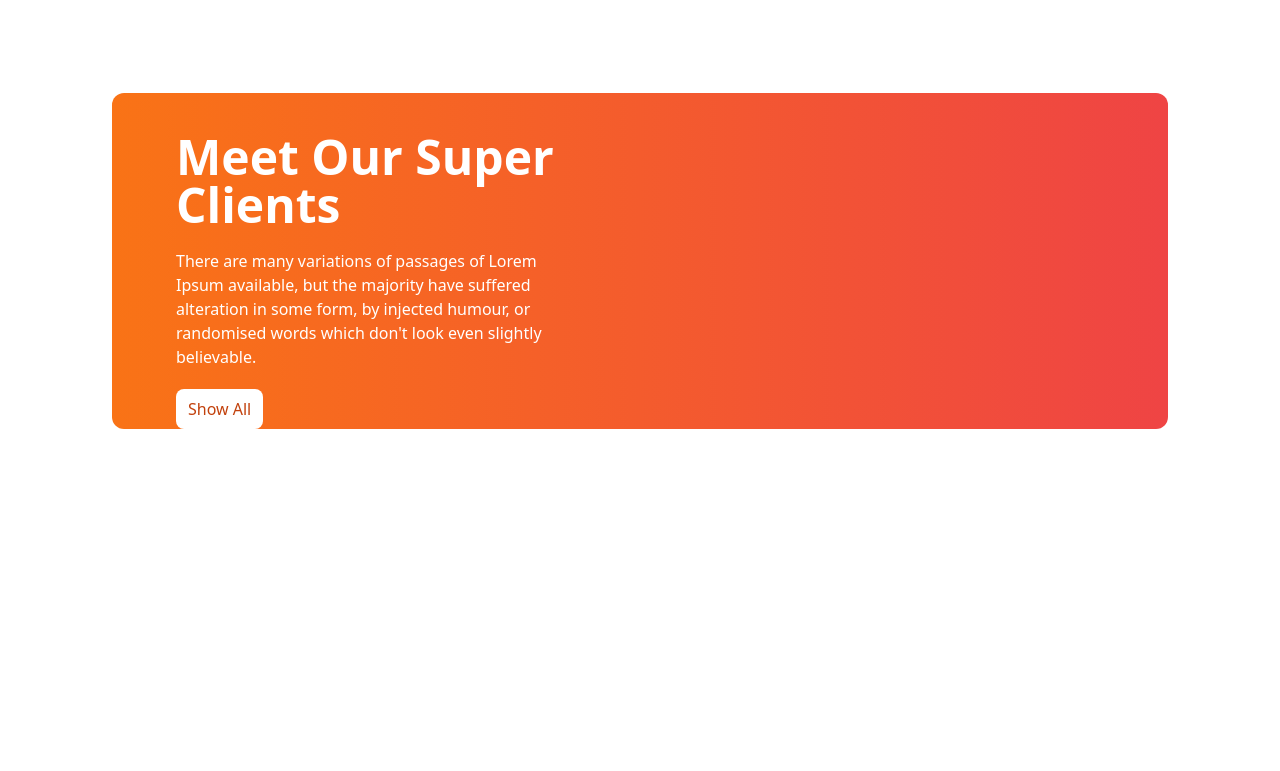
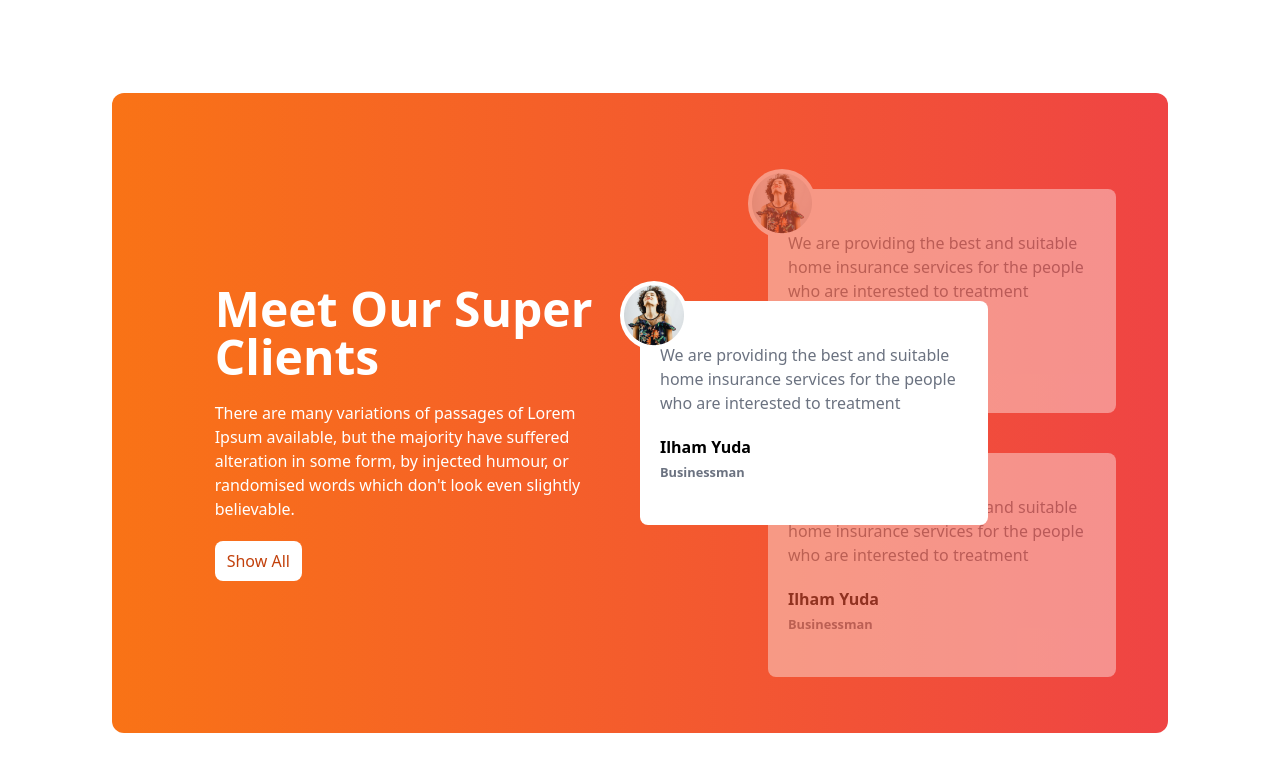
Before and after one commit to Farhan41229/Tea-House, a plain HTML site: page index.html in a window 1280 px wide. Shown: the part 1659-2430 px from the top of the page. Before the commit the page ends 2184 px from the top, so only its background shows below. Drawn offline with nearby package versions, Linux system fonts and the light colour scheme.

Commit message:
Review Section Done

```diff
--- a/index.html
+++ b/index.html
@@ -55,7 +55,7 @@
           <div><img src="./images/banner.png" alt="" /></div>
           <!-- Card -->
           <div
-            class="flex items-center bg-white shadow-md p-2 md:px-10 lg:py-4 rounded-lg absolute top-36 md:top-40 lg:top-44"
+            class="flex items-center bg-white shadow-md p-2 md:px-10 lg:py-4 rounded-lg absolute top-36 md:top-40 lg:top-44 xl:top-56"
           >
             <!-- Icon -->
             <div><i class="fa-solid fa-star" style="color: #ffd43b"></i></div>
@@ -176,19 +176,75 @@
           class="bg-gradient-to-r from-orange-500 to-red-500 rounded-xl grid grid-cols-1 md:grid-cols-2 text-white px-7 md:px-16"
         >
           <!-- Text section -->
+          <div class="flex justify-center items-center">
             <div class="w-5/6">
-            <h1 class="text-5xl font-bold mb-5 mt-10">Meet Our Super Clients</h1>
+              <h1 class="text-5xl font-bold mb-5 mt-10">
+                Meet Our Super Clients
+              </h1>
               <p class="mb-5">
                 There are many variations of passages of Lorem Ipsum available,
                 but the majority have suffered alteration in some form, by
                 injected humour, or randomised words which don't look even
                 slightly believable.
               </p>
-            <button class="bg-white text-orange-700 px-3 py-2 rounded-lg">Show All</button>
+              <button class="bg-white text-orange-700 px-3 py-2 rounded-lg">
+                Show All
+              </button>
             </div>
-          <!-- Reviews Section -->
+          </div>
+          <!-- Reviews Card  Section -->
           <div class="relative py-24">
+            <!-- Middle Card -->
+            <div class="absolute z-10 top-44 md:top-52">
+              <div
+                class="h-56 w-full md:w-3/4 bg-white text-black rounded-lg flex items-center p-2 lg:px-5"
+              >
+                <div class="absolute -top-5 -left-5 bg-white rounded-full">
+                  <img class="p-1" src="./images/client.png" alt="" />
+                </div>
+                <div>
+                  <p class="text-gray-500 lg:mb-5">
+                    We are providing the best and suitable home insurance
+                    services for the people who are interested to treatment
+                  </p>
+                  <h1 class="font-bold">Ilham Yuda</h1>
+                  <small class="font-bold text-gray-500">Businessman</small>
+                </div>
+              </div>
+            </div>
             <!-- top card -->
+            <div
+              class="relative h-56 w-full md:w-3/4 bg-white text-black rounded-lg flex items-center px-5 opacity-40 left-8 md:left-32"
+            >
+              <div class="absolute -top-5 -left-5 bg-white rounded-full">
+                <img class="p-1" src="./images/client.png" alt="" />
+              </div>
+              <div>
+                <p class="text-gray-500 mb-5">
+                  We are providing the best and suitable home insurance services
+                  for the people who are interested to treatment
+                </p>
+                <h1 class="font-bold">Ilham Yuda</h1>
+                <small class="font-bold text-gray-500">Businessman</small>
+              </div>
+            </div>
+            <!-- Bottom Card -->
+            <div
+              class="relative top-10 h-56 w-full left-8 md:left-32 md:w-3/4 bg-white text-black rounded-lg flex items-center px-5 opacity-40"
+            >
+              <div class="absolute -top-5 -left-5 bg-white rounded-full">
+                <img class="p-1" src="./images/client.png" alt="" />
+              </div>
+              <div>
+                <p class="text-gray-500 mb-5">
+                  We are providing the best and suitable home insurance services
+                  for the people who are interested to treatment
+                </p>
+                <h1 class="font-bold">Ilham Yuda</h1>
+                <small class="font-bold text-gray-500">Businessman</small>
+              </div>
+            </div>
+            <!--  -->
           </div>
         </div>
       </section>
```
Lines whose indentation alone changed are shown as unchanged.
